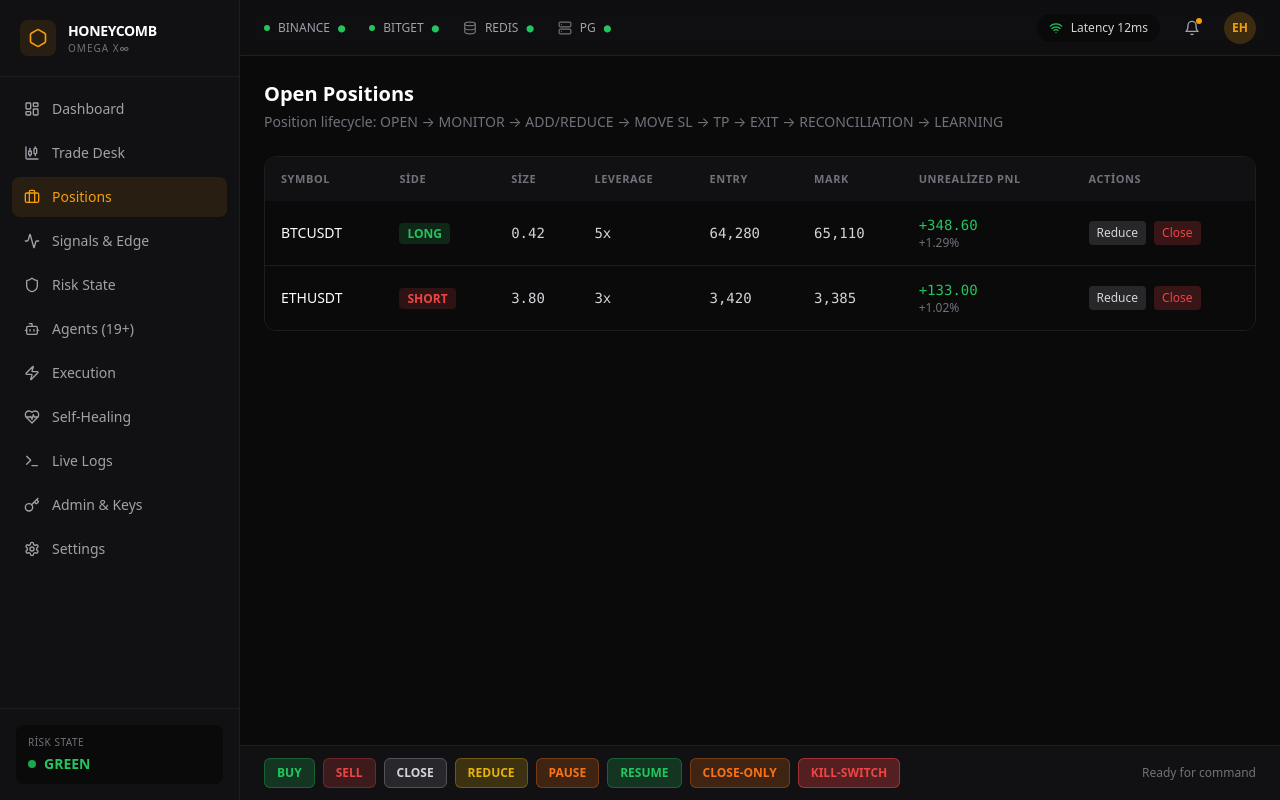
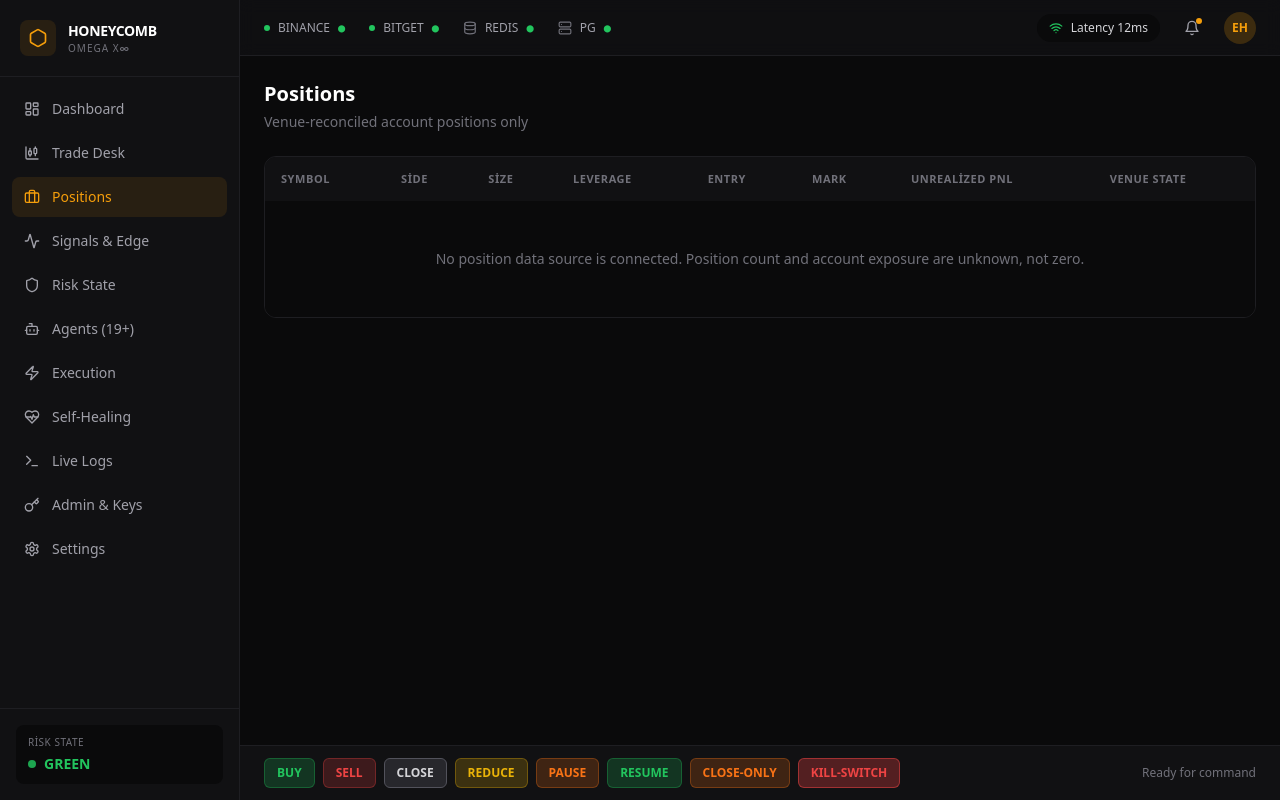
Before and after one commit to Erdemhasates35/honeycomb-omega-x, a Next.js app: page / in a window 1280 px wide. Both pictures are taken after a click on the button "Positions". Built offline with nearby package versions, Linux system fonts and the light colour scheme.

Commit message:
Remove fabricated dashboard and runtime telemetry

```diff
--- a/components/modules/Positions.tsx
+++ b/components/modules/Positions.tsx
@@ -1,94 +1,7 @@
 "use client";
-
-const positions = [
-  {
-    symbol: "BTCUSDT",
-    side: "LONG",
-    size: "0.42",
-    lev: "5x",
-    entry: "64,280",
-    mark: "65,110",
-    pnl: "+348.60",
-    pnlPct: "+1.29%",
-    up: true,
-  },
-  {
-    symbol: "ETHUSDT",
-    side: "SHORT",
-    size: "3.80",
-    lev: "3x",
-    entry: "3,420",
-    mark: "3,385",
-    pnl: "+133.00",
-    pnlPct: "+1.02%",
-    up: true,
-  },
-];
-
 export default function Positions() {
-  return (
-    <div className="space-y-6">
-      <div>
-        <h1 className="text-xl font-semibold text-white">Open Positions</h1>
-        <p className="mt-1 text-sm text-zinc-500">
-          Position lifecycle: OPEN → MONITOR → ADD/REDUCE → MOVE SL → TP → EXIT → RECONCILIATION → LEARNING
-        </p>
-      </div>
-
-      <div className="overflow-hidden rounded-xl border border-honeycomb-border">
-        <table className="w-full text-left text-sm">
-          <thead className="bg-honeycomb-panel text-[11px] uppercase tracking-wider text-zinc-500">
-            <tr>
-              <th className="px-4 py-3">Symbol</th>
-              <th className="px-4 py-3">Side</th>
-              <th className="px-4 py-3">Size</th>
-              <th className="px-4 py-3">Leverage</th>
-              <th className="px-4 py-3">Entry</th>
-              <th className="px-4 py-3">Mark</th>
-              <th className="px-4 py-3">Unrealized PnL</th>
-              <th className="px-4 py-3">Actions</th>
-            </tr>
-          </thead>
-          <tbody className="divide-y divide-honeycomb-border bg-honeycomb-bg">
-            {positions.map((p) => (
-              <tr key={p.symbol} className="hover:bg-white/[0.02]">
-                <td className="px-4 py-3.5 font-medium text-white">{p.symbol}</td>
-                <td className="px-4 py-3.5">
-                  <span
-                    className={`rounded px-2 py-0.5 text-xs font-semibold ${
-                      p.side === "LONG"
-                        ? "bg-honeycomb-green/15 text-honeycomb-green"
-                        : "bg-honeycomb-red/15 text-honeycomb-red"
-                    }`}
-                  >
-                    {p.side}
-                  </span>
-                </td>
-                <td className="px-4 py-3.5 font-mono text-zinc-300">{p.size}</td>
-                <td className="px-4 py-3.5 font-mono text-zinc-300">{p.lev}</td>
-                <td className="px-4 py-3.5 font-mono text-zinc-300">{p.entry}</td>
-                <td className="px-4 py-3.5 font-mono text-zinc-300">{p.mark}</td>
-                <td className="px-4 py-3.5">
-                  <div className={`font-mono font-medium ${p.up ? "text-honeycomb-green" : "text-honeycomb-red"}`}>
-                    {p.pnl}
-                  </div>
-                  <div className="text-xs text-zinc-500">{p.pnlPct}</div>
-                </td>
-                <td className="px-4 py-3.5">
-                  <div className="flex gap-2">
-                    <button className="rounded bg-zinc-800 px-2 py-1 text-xs text-zinc-300 hover:bg-zinc-700">
-                      Reduce
-                    </button>
-                    <button className="rounded bg-honeycomb-red/20 px-2 py-1 text-xs text-honeycomb-red hover:bg-honeycomb-red/30">
-                      Close
-                    </button>
-                  </div>
-                </td>
-              </tr>
-            ))}
-          </tbody>
-        </table>
-      </div>
-    </div>
-  );
+  return <div className="space-y-6">
+    <div><h1 className="text-xl font-semibold text-white">Positions</h1><p className="mt-1 text-sm text-zinc-500">Venue-reconciled account positions only</p></div>
+    <div className="overflow-hidden rounded-xl border border-honeycomb-border"><table className="w-full text-left text-sm"><thead className="bg-honeycomb-panel text-[11px] uppercase tracking-wider text-zinc-500"><tr>{["Symbol","Side","Size","Leverage","Entry","Mark","Unrealized PnL","Venue state"].map(label=><th key={label} className="px-4 py-3">{label}</th>)}</tr></thead><tbody className="bg-honeycomb-bg"><tr><td colSpan={8} className="px-4 py-12 text-center text-sm text-zinc-500">No position data source is connected. Position count and account exposure are unknown, not zero.</td></tr></tbody></table></div>
+  </div>;
 }
```
